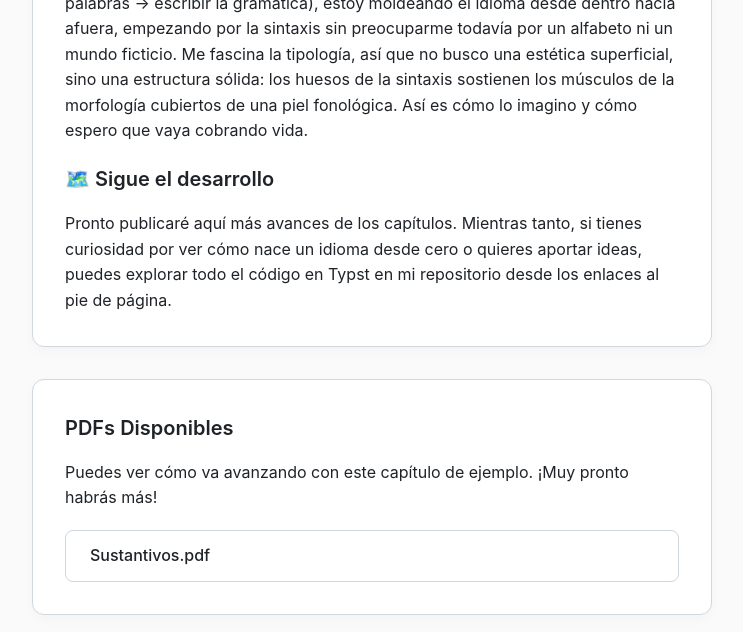
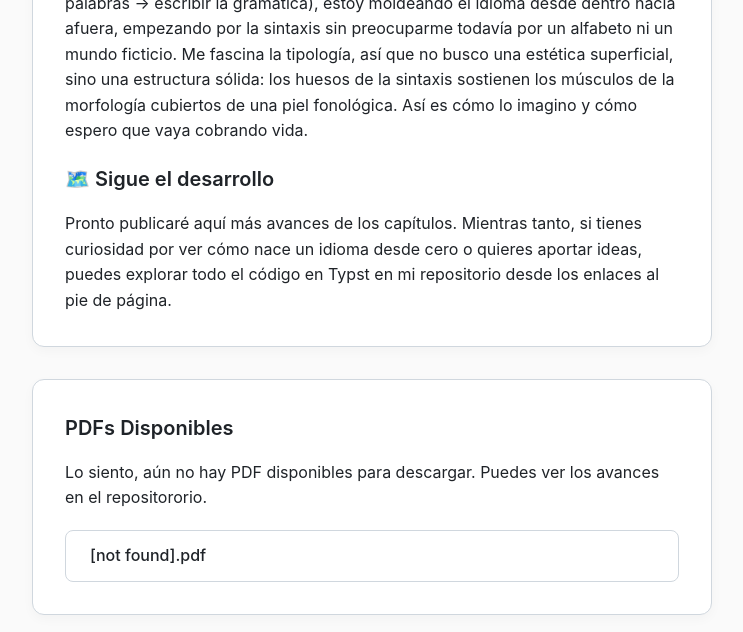
Before and after one commit to ricVento/bangu, a plain HTML site: page index.html in a window 1280 px wide. Shown: the part 885-1517 px from the top of the page, without its empty margins (268-1011 px from the left). Drawn offline with Linux system fonts and the light colour scheme.

Commit message:
docs: edita hompege

```diff
--- a/index.html
+++ b/index.html
@@ -233,9 +233,9 @@
         <!-- Sección de lista de enlaces para descargar PDFs -->
         <section id="descarga-pdfs" class="card">
             <h2>PDFs Disponibles</h2>
-            <p>Puedes ver cómo va avanzando con este capítulo de ejemplo. ¡Muy pronto habrás más!</p>
+            <p>Lo siento, aún no hay PDF disponibles para descargar. Puedes ver los avances en el repositororio.</p>
             <ul class="pdf-list">
-                <li><a href="pdfs/sustantivos.pdf" class="btn btn-secondary" download="Bangu_Sustantivos.pdf">Sustantivos.pdf</a></li>
+                <li><a href="pdfs/not_found.pdf" class="btn btn-secondary" download="_Sustantivos.pdf">[not found].pdf</a></li>
             </ul>
         </section>
 
```
